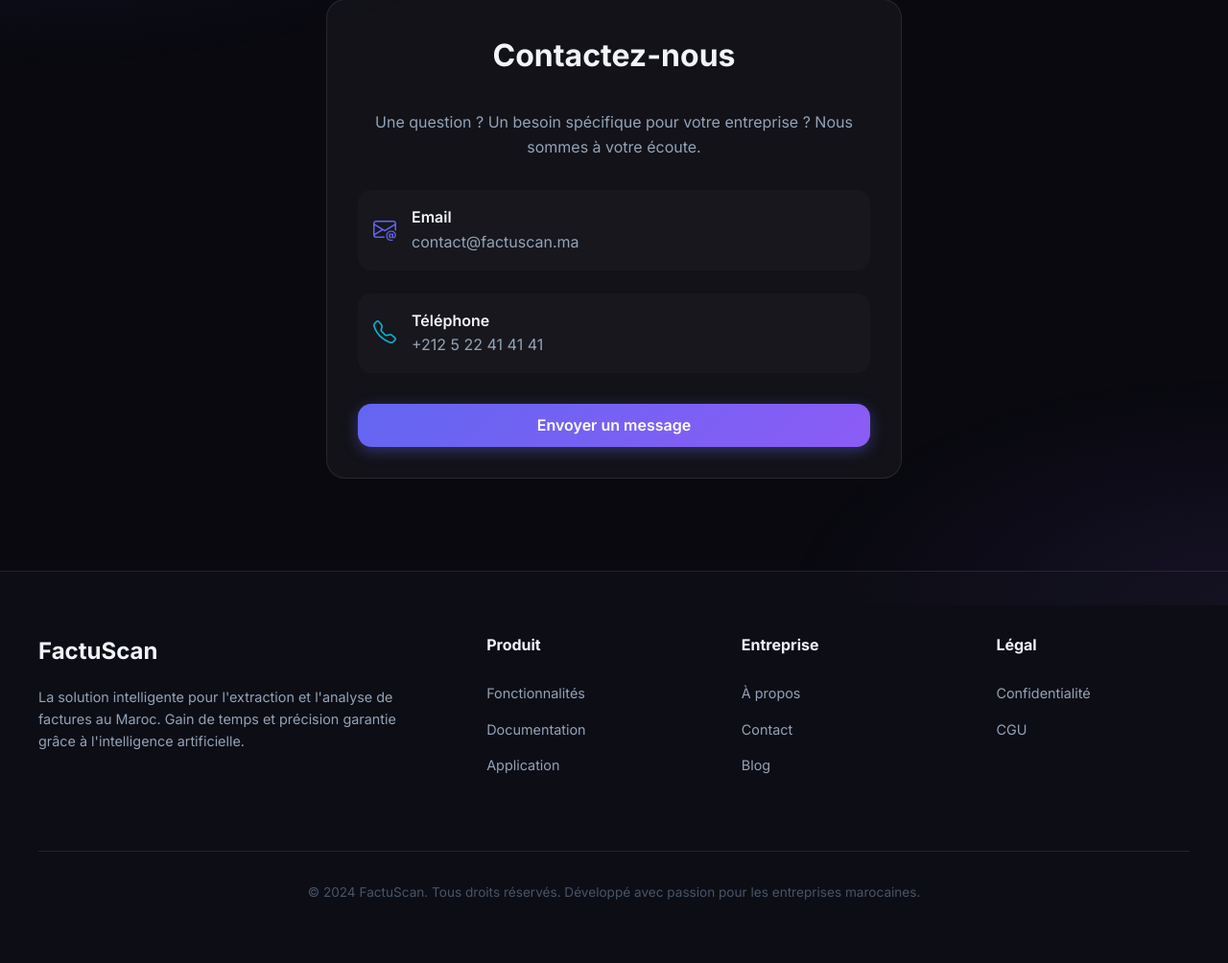
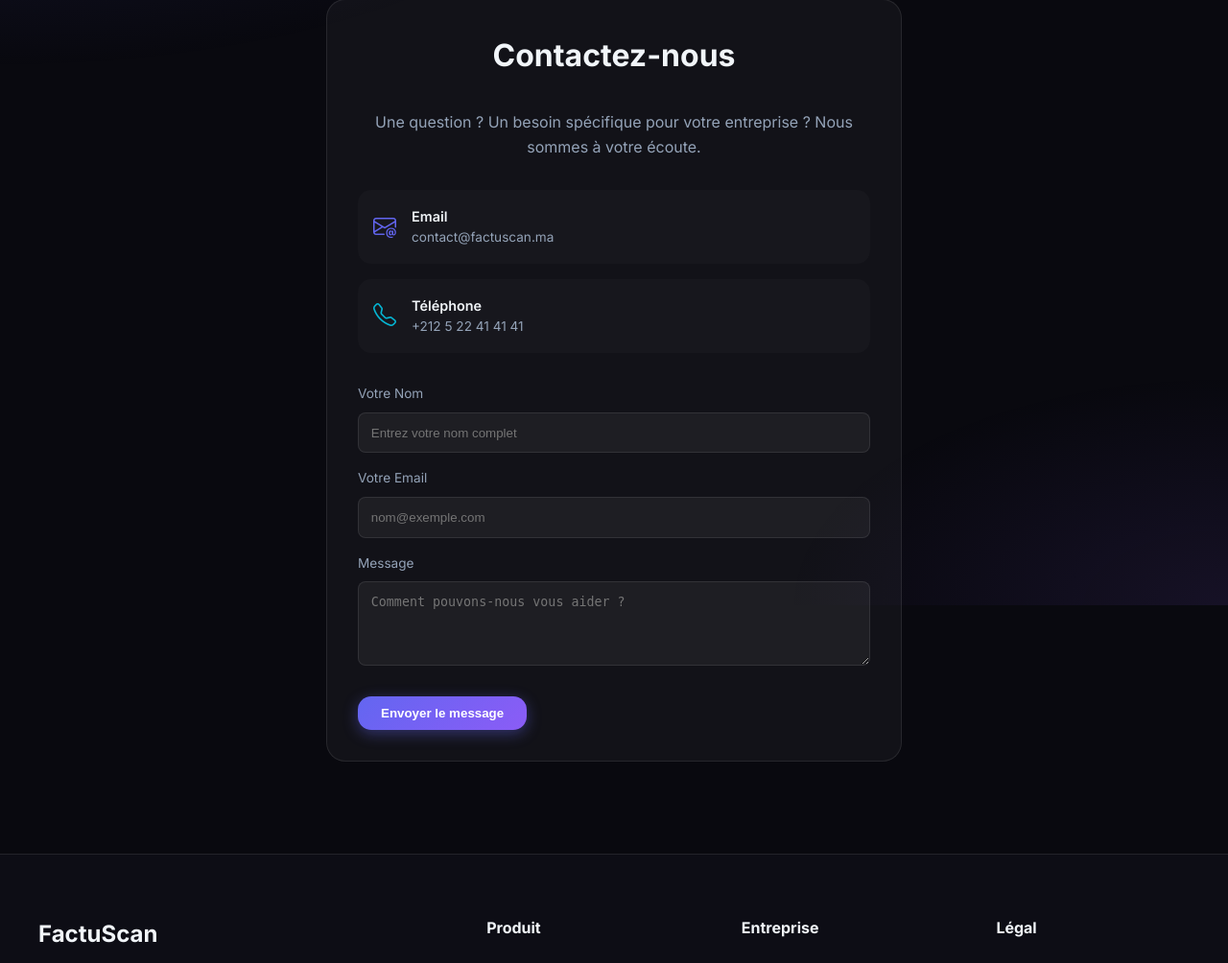
Before and after one commit to douaa-masouab/FactuScan, a Flask app: page /contact in a window 1280 px wide. Shown: the part 169-1173 px from the top of the page at 96% size. Before the commit the page ends 1107 px from the top, so only its background shows below. Run offline with Flask 3, Linux system fonts and the light colour scheme; some libraries are stand-ins or nearby versions.

Commit message:
feat: ajout d'un vrai formulaire de contact avec champs Nom, Email et Message

```diff
--- a/frontend/templates/contact.html
+++ b/frontend/templates/contact.html
@@ -7,26 +7,65 @@
     <p style="color: var(--t2); text-align: center; margin-bottom: 2rem;">Une question ? Un besoin spécifique pour votre
         entreprise ? Nous sommes à votre écoute.</p>
 
-    <div style="display: flex; flex-direction: column; gap: 1.5rem;">
+    <div style="display: grid; grid-template-columns: 1fr; gap: 2rem; margin-top: 2rem;">
+        <!-- Contact Info -->
+        <div style="display: flex; flex-direction: column; gap: 1rem;">
             <div
                 style="display: flex; align-items: center; gap: 1rem; padding: 1rem; background: rgba(255,255,255,0.02); border-radius: var(--r2);">
                 <i class="bi bi-envelope-at" style="font-size: 1.5rem; color: var(--acc);"></i>
                 <div>
-                <div style="font-weight: 600;">Email</div>
-                <div style="color: var(--t2);">contact@factuscan.ma</div>
+                    <div style="font-weight: 600; font-size: 0.9rem;">Email</div>
+                    <div style="color: var(--t2); font-size: 0.85rem;">contact@factuscan.ma</div>
                 </div>
             </div>
             <div
                 style="display: flex; align-items: center; gap: 1rem; padding: 1rem; background: rgba(255,255,255,0.02); border-radius: var(--r2);">
                 <i class="bi bi-telephone" style="font-size: 1.5rem; color: var(--acc3);"></i>
                 <div>
-                <div style="font-weight: 600;">Téléphone</div>
-                <div style="color: var(--t2);">+212 5 22 41 41 41</div>
+                    <div style="font-weight: 600; font-size: 0.9rem;">Téléphone</div>
+                    <div style="color: var(--t2); font-size: 0.85rem;">+212 5 22 41 41 41</div>
                 </div>
             </div>
         </div>
 
-    <a href="mailto:contact@factuscan.ma" class="btn-primary"
-        style="margin-top: 2rem; display: block; text-decoration: none; text-align: center;">Envoyer un message</a>
+        <!-- Contact Form -->
+        <div id="contactFormContainer">
+            <div style="margin-bottom: 1rem;">
+                <label style="display: block; font-size: 0.85rem; color: var(--t2); margin-bottom: 0.5rem;">Votre
+                    Nom</label>
+                <input type="text" placeholder="Entrez votre nom complet"
+                    style="width: 100%; padding: 0.8rem; background: rgba(255,255,255,0.05); border: 1px solid var(--border); border-radius: 8px; color: white; outline: none;">
             </div>
+            <div style="margin-bottom: 1rem;">
+                <label style="display: block; font-size: 0.85rem; color: var(--t2); margin-bottom: 0.5rem;">Votre
+                    Email</label>
+                <input type="email" placeholder="nom@exemple.com"
+                    style="width: 100%; padding: 0.8rem; background: rgba(255,255,255,0.05); border: 1px solid var(--border); border-radius: 8px; color: white; outline: none;">
+            </div>
+            <div style="margin-bottom: 1.5rem;">
+                <label
+                    style="display: block; font-size: 0.85rem; color: var(--t2); margin-bottom: 0.5rem;">Message</label>
+                <textarea rows="4" placeholder="Comment pouvons-nous vous aider ?"
+                    style="width: 100%; padding: 0.8rem; background: rgba(255,255,255,0.05); border: 1px solid var(--border); border-radius: 8px; color: white; outline: none; transition: 0.3s;"></textarea>
+            </div>
+            <button class="btn-primary w-100" onclick="sendMessage()">Envoyer le message</button>
+        </div>
+
+        <div id="successMsg"
+            style="display: none; text-align: center; padding: 2rem; border: 1px dashed var(--ok); border-radius: 12px; background: rgba(16, 185, 129, 0.05);">
+            <div style="font-size: 2rem; margin-bottom: 1rem;">✅</div>
+            <h3 style="color: var(--ok); margin-bottom: 0.5rem;">Message envoyé !</h3>
+            <p style="color: var(--t2); font-size: 0.9rem;">Merci pour votre message. Notre équipe reviendra vers vous
+                très prochainement par email.</p>
+        </div>
+    </div>
+</div>
+
+<script>
+    function sendMessage() {
+        // En mode démo, on simule l'envoi
+        document.getElementById('contactFormContainer').style.display = 'none';
+        document.getElementById('successMsg').style.display = 'block';
+    }
+</script>
 {% endblock %}
```
Lines whose indentation alone changed are shown as unchanged.
